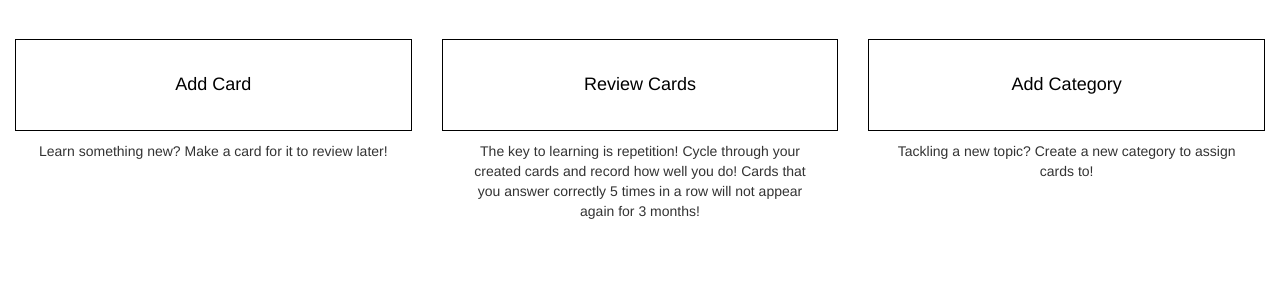
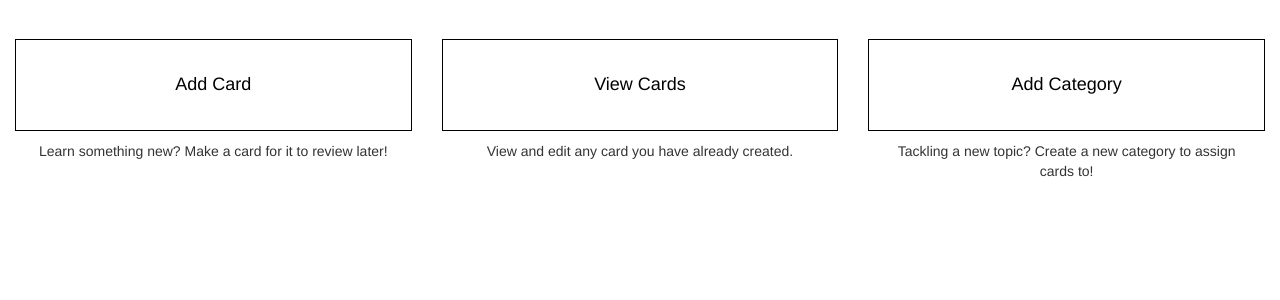
Before and after one commit to fdel15/flash-cards, a Rails app: page / in a window 1280 px wide. Shown: the part 51-351 px from the top of the page. Run offline with Rails 7, Linux system fonts and the light colour scheme; style sheets or scripts are compiled from the project's sources; some libraries are stand-ins or nearby versions.

Commit message:
link to cards index page from home page

```diff
--- a/app/views/static_pages/index.html.erb
+++ b/app/views/static_pages/index.html.erb
@@ -11,10 +11,10 @@
     </div>
     <div class="col-md-4 col-sm-6 col-xs-12 col-xs-offset-1 col-sm-offset-3 col-md-offset-0">
       <div class="actions">
-        <%= link_to "#" do %>
-          <h4 class="card">Review Cards</h4>
+        <%= link_to cards_path do %>
+          <h4 class="card">View Cards</h4>
         <% end %>
-        <p class="help-text">The key to learning is repetition! Cycle through your created cards and record how well you do! Cards that you answer correctly 5 times in a row will not appear again for 3 months!</p>
+        <p class="help-text">View and edit any card you have already created.</p>
       </div>
     </div>
     <div class="col-md-4 col-sm-6 col-xs-12 col-xs-offset-1 col-sm-offset-3 col-md-offset-0">
```
